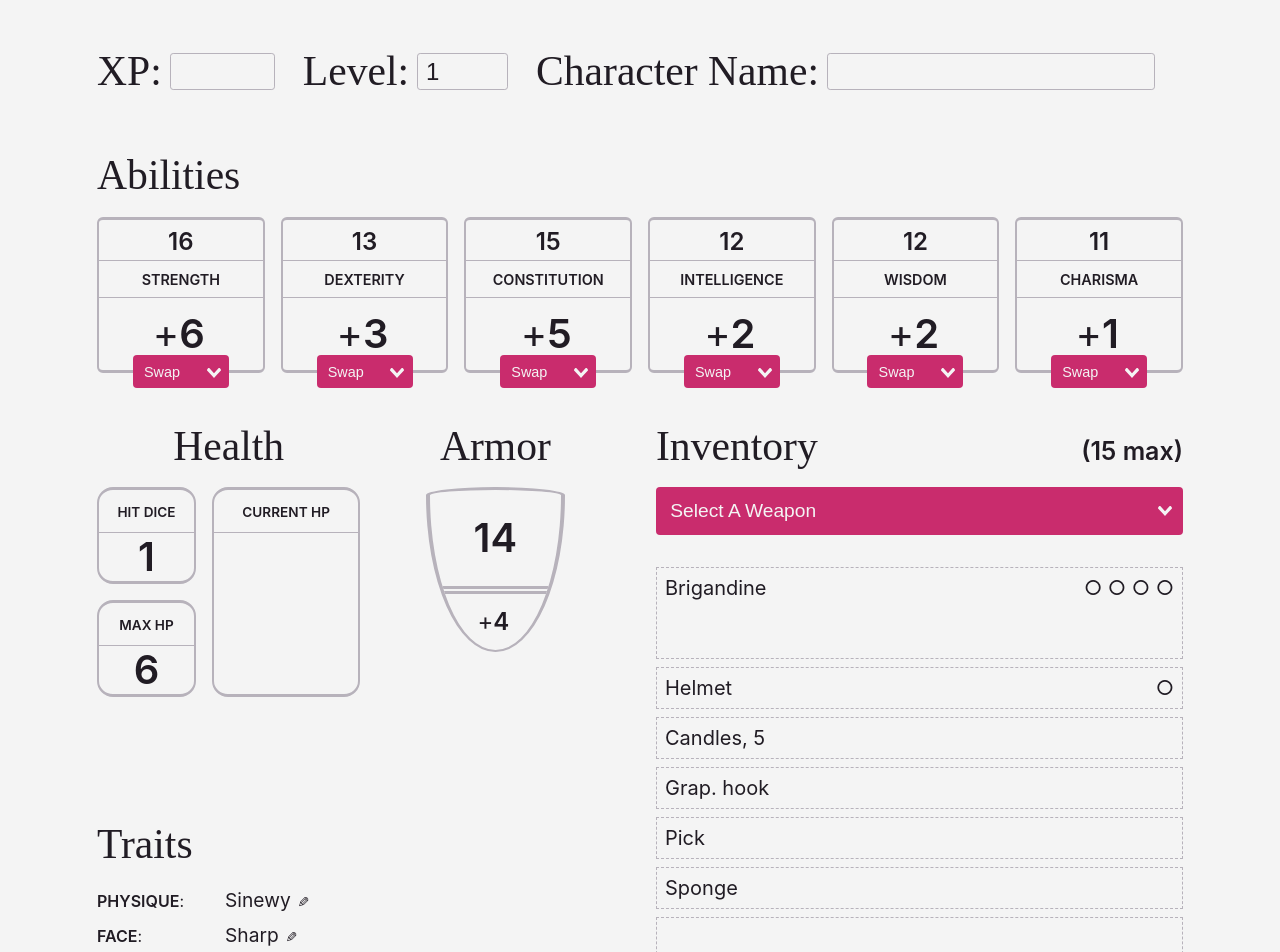
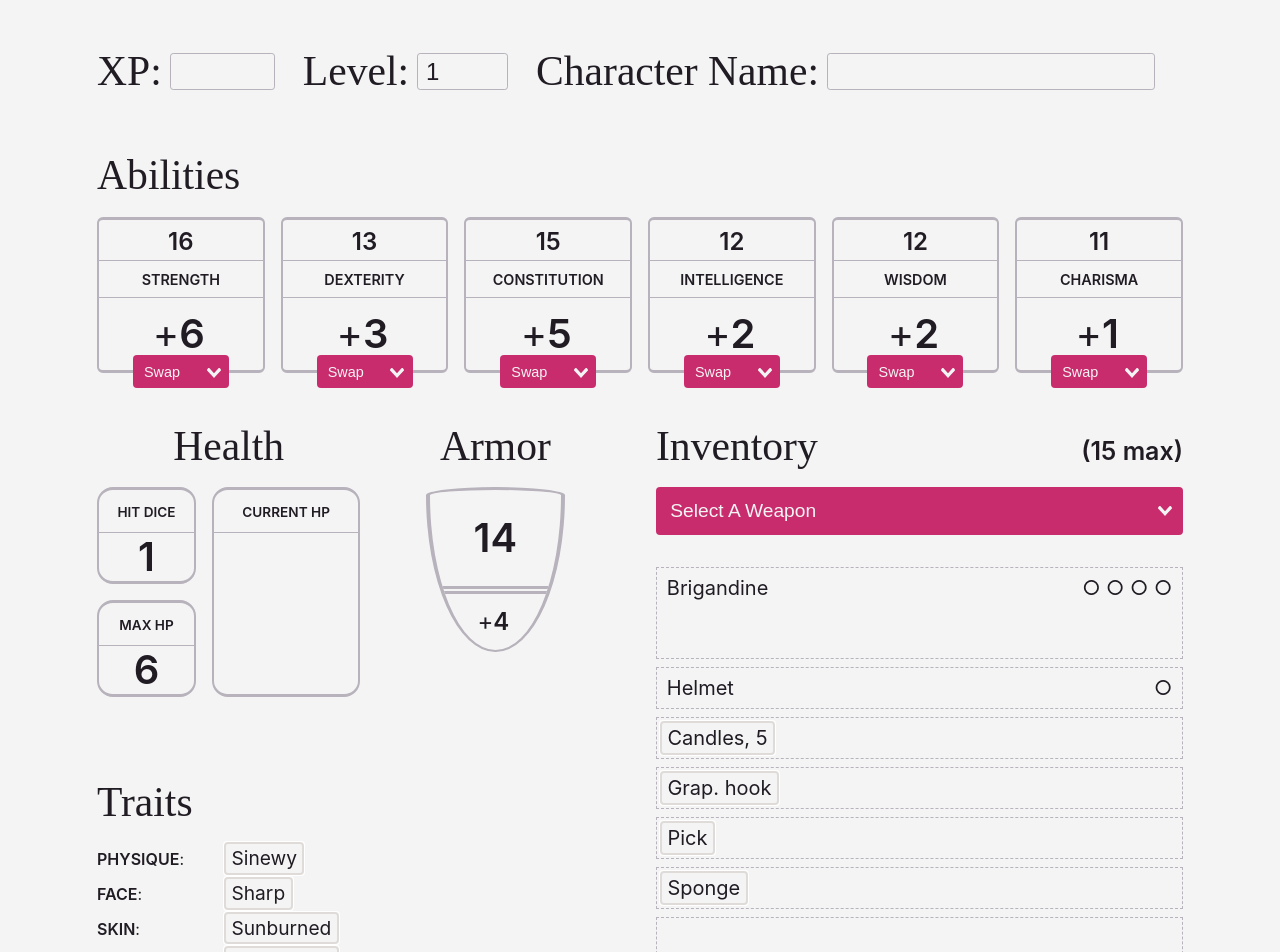
Before and after one commit to mcurren/knave-generator, a Vue app: page / in a window 1280 px wide. Shown: the top 952 px of the page. Built offline with nearby package versions, Linux system fonts and the light colour scheme; a web font is replaced by a local one.

Commit message:
ability to edit inventory names

```diff
--- a/src/App.vue
+++ b/src/App.vue
@@ -94,7 +94,7 @@ import CharacterName from "@/components/CharacterName.vue";
   }
   .inventory {
     grid-column: 2 / span 1;
-    grid-row: 1 / span 2;
+    grid-row: 1 / span 3;
   }
 }
 
--- a/src/assets/main.css
+++ b/src/assets/main.css
@@ -34,13 +34,35 @@ a,
   } */
 }
 
-.editable:after {
+.editable {
+  padding: 0 0.4rem;
+  cursor: text;
+  outline: -webkit-focus-ring-color auto 1px;
+  outline-color: var(--vt-c-white-soft);
+}
+/* .editable:after {
+  position: absolute;
+  left: 100%;
+  height: 100%;
   display: inline-block;
   padding-left: 0.75rem;
   content: "\270E";
   font-size: 0.75em;
-  transform: rotate(90deg) translateX(-0.3625rem);
+} */
+.editable:focus-visible {
+  outline: -webkit-focus-ring-color auto 1px;
+  outline-color: var(--vt-c-pink);
 }
+/* .editable:focus-visible:after {
+  display: absolute;
+  bottom: 0;
+  content: "Hit enter to save";
+  transform: none;
+  white-space: nowrap;
+  font-size: 0.9rem;
+  outline-color: none;
+} */
+
 
 
 .ability {
--- a/src/components/AllInventory.vue
+++ b/src/components/AllInventory.vue
@@ -4,6 +4,7 @@ import { rollDice } from "@/stores/rollDice.js";
 import { useCharacterStore } from "@/stores/sheet.js";
 import { useStartingGearStore } from "@/stores/tables/startingGear.js";
 import WeaponSelect from "./WeaponSelect.vue";
+import SingleInventory from "./SingleInventory.vue";
 
 export default {
   computed: {
@@ -78,7 +79,7 @@ export default {
       this.rollGeneralGear();
     }
   },
-  components: { WeaponSelect },
+  components: { WeaponSelect, SingleInventory },
 };
 </script>
 
@@ -92,33 +93,15 @@ export default {
     </header>
     <WeaponSelect v-if="!inventoryWeapon" />
     <div class="inventory-list">
-      <div
+      <SingleInventory
         v-for="(item, index) in inventory"
         :key="index"
-        class="inventory-list__item"
-        :style="`grid-row: auto / span ${item.slots}`"
-      >
-        <span
-          v-if="item.type === 'weapon'"
-          class="inventory-label editable"
-          contenteditable
-          spellcheck="false"
-        >
-          {{ item.label }}
-        </span>
-        <span v-else class="inventory-label">{{ item.label }}</span>
-        <span v-if="item.damage" class="inventory-damage">
-          {{ item.damage }} damage
-        </span>
-        <span v-if="item.hands" class="inventory-damage">
-          {{ item.hands }} handed
-        </span>
-        <span v-if="item.quality" class="inventory-quality">
-          <span v-for="(item, index) in item.quality" :key="index">
-            &cir;
-          </span>
-        </span>
-      </div>
+        :item="item"
+        @inventoryEdit="
+          ({ oldValue, newValue }) =>
+            characterStore.editInventoryLabel(oldValue, newValue)
+        "
+      />
       <div
         v-for="index in emptySlots"
         :key="index"
@@ -149,15 +132,4 @@ header h2 span {
   gap: 0.5rem;
   font-size: 1.25rem;
 }
-.inventory-list__item {
-  border: 0.067rem dashed var(--color-border);
-  padding: 0.25rem;
-  display: flex;
-  justify-content: space-between;
-  align-content: flex-start;
-  flex-wrap: wrap;
-}
-.inventory-list__item > * {
-  padding: 0 0.25rem;
-}
 </style>
--- /dev/null
+++ b/src/components/SingleInventory.vue
@@ -0,0 +1,62 @@
+<script>
+export default {
+  props: {
+    item: {
+      type: Object,
+      required: true,
+    },
+  },
+  emits: ["inventory-edit"],
+  methods: {
+    editInventory(event) {
+      event.target.blur();
+      console.log(event);
+      const oldValue = this.item.label;
+      const newValue = event.target.innerText;
+      this.$emit("inventory-edit", { oldValue, newValue });
+    },
+  },
+};
+</script>
+
+<template>
+  <div
+    class="inventory-list__item"
+    :style="`grid-row: auto / span ${item.slots}`"
+  >
+    <span
+      v-if="!['armor', 'armorBonus'].includes(item.type)"
+      class="inventory-label editable"
+      contenteditable
+      spellcheck="false"
+      @keydown.enter="editInventory"
+    >
+      {{ item.label }}
+    </span>
+    <span v-else class="inventory-label">{{ item.label }}</span>
+
+    <span v-if="item.damage" class="inventory-damage">
+      {{ item.damage }} damage
+    </span>
+    <span v-if="item.hands" class="inventory-damage">
+      {{ item.hands }} handed
+    </span>
+    <span v-if="item.quality" class="inventory-quality">
+      <span v-for="(item, index) in item.quality" :key="index"> &cir; </span>
+    </span>
+  </div>
+</template>
+
+<style>
+.inventory-list__item {
+  border: 0.067rem dashed var(--color-border);
+  padding: 0.25rem;
+  display: flex;
+  justify-content: space-between;
+  align-content: flex-start;
+  flex-wrap: wrap;
+}
+.inventory-list__item > * {
+  padding: 0 0.3625rem;
+}
+</style>
--- a/src/stores/sheet.js
+++ b/src/stores/sheet.js
@@ -133,6 +133,10 @@ export const useCharacterStore = defineStore("character", () => {
     }
   }
 
+  function editInventoryLabel(oldValue, newValue) {
+    sheet.inventory.find((item) => item.label === oldValue).label = newValue;
+  }
+
   return {
     sheet,
     changeSheet,
@@ -140,5 +144,6 @@ export const useCharacterStore = defineStore("character", () => {
     changeAbility,
     swapAbilities,
     addToInventory,
+    editInventoryLabel,
   };
 });
```
